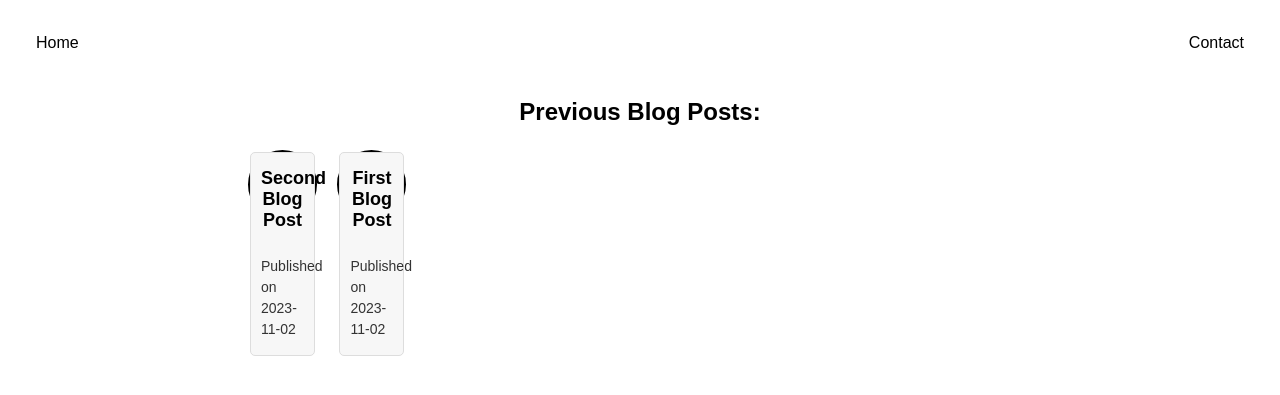
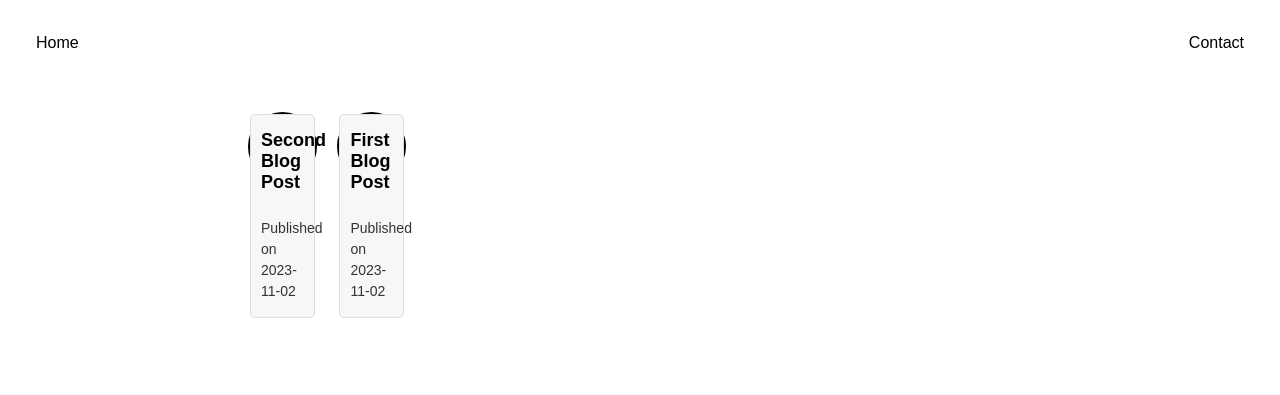
Before and after one commit to rca0/rca0.github.io, a Jekyll site: the page built from blog.html, in a window 1280 px wide. Shown: the top 395 px of the page. Built offline with Jekyll 4.4.1, drawn with Linux system fonts in a browser that asks for light colours.

Commit message:
fix: blog page

```diff
--- a/blog.html
+++ b/blog.html
@@ -16,8 +16,6 @@
         <a class="right" href="mailto:{{ site.email }}">Contact</a>
     </div>
     <main class="main">
-        {{ content }}
-        <h2>Previous Blog Posts:</h2>
         <ul class="post-list">
             {% for post in site.posts %}
                 <li class="post-item">
--- a/css/post.css
+++ b/css/post.css
@@ -15,9 +15,16 @@ main {
     border: none; /* Remove the border */
 }
 
-h1, h2, h3 {
+h1 {
     font-family: 'Work Sans', Arial, sans-serif; /* Use the 'Work Sans' font for headings */
     text-align: center;
+    font-weight: bold;
+    margin: 8px 0;
+}
+
+h2, h3 {
+    font-family: 'Work Sans', Arial, sans-serif; /* Use the 'Work Sans' font for headings */
+    text-align: left;
     font-weight: bold;
     margin: 10px 0;
 }
```
